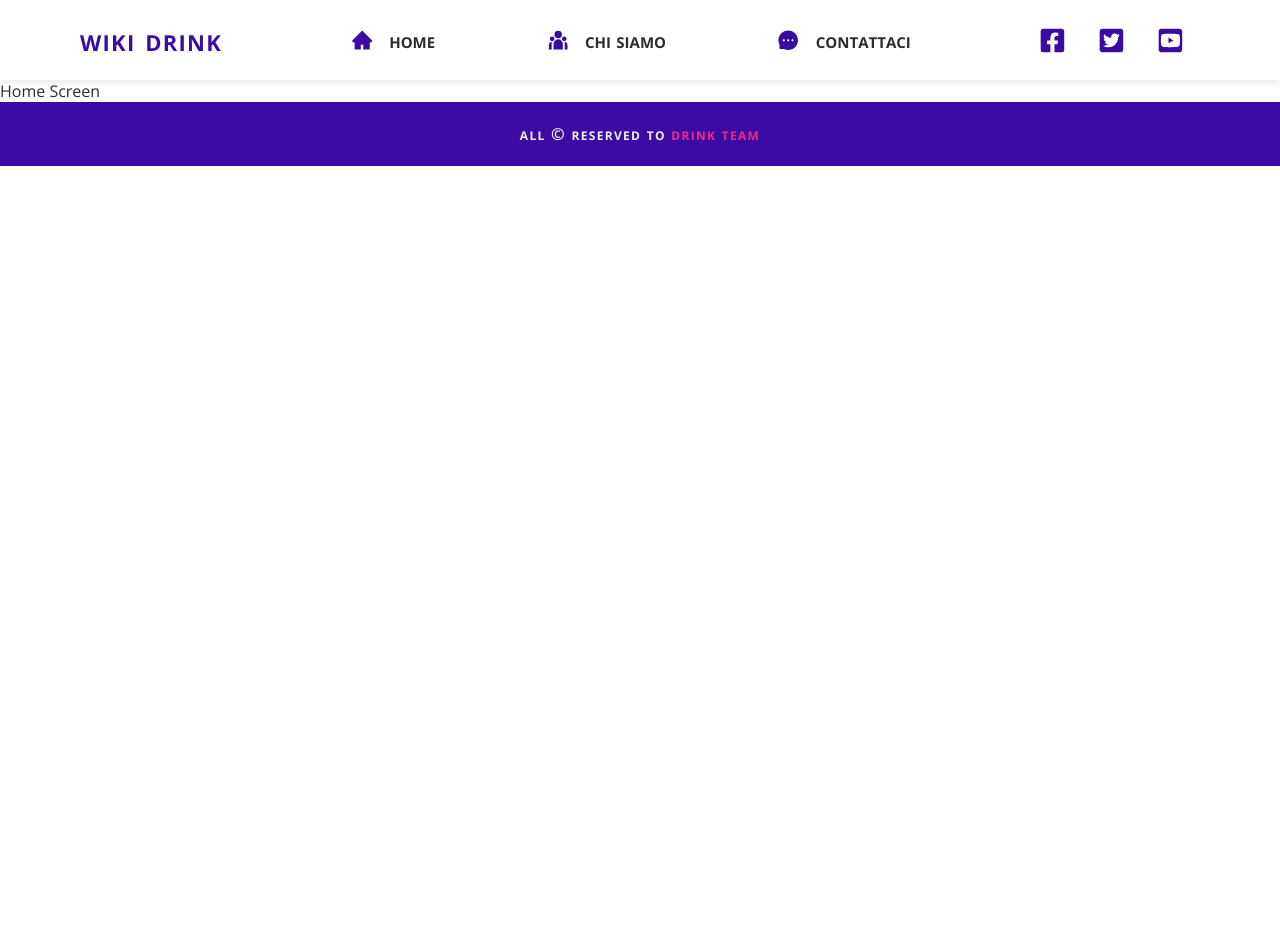
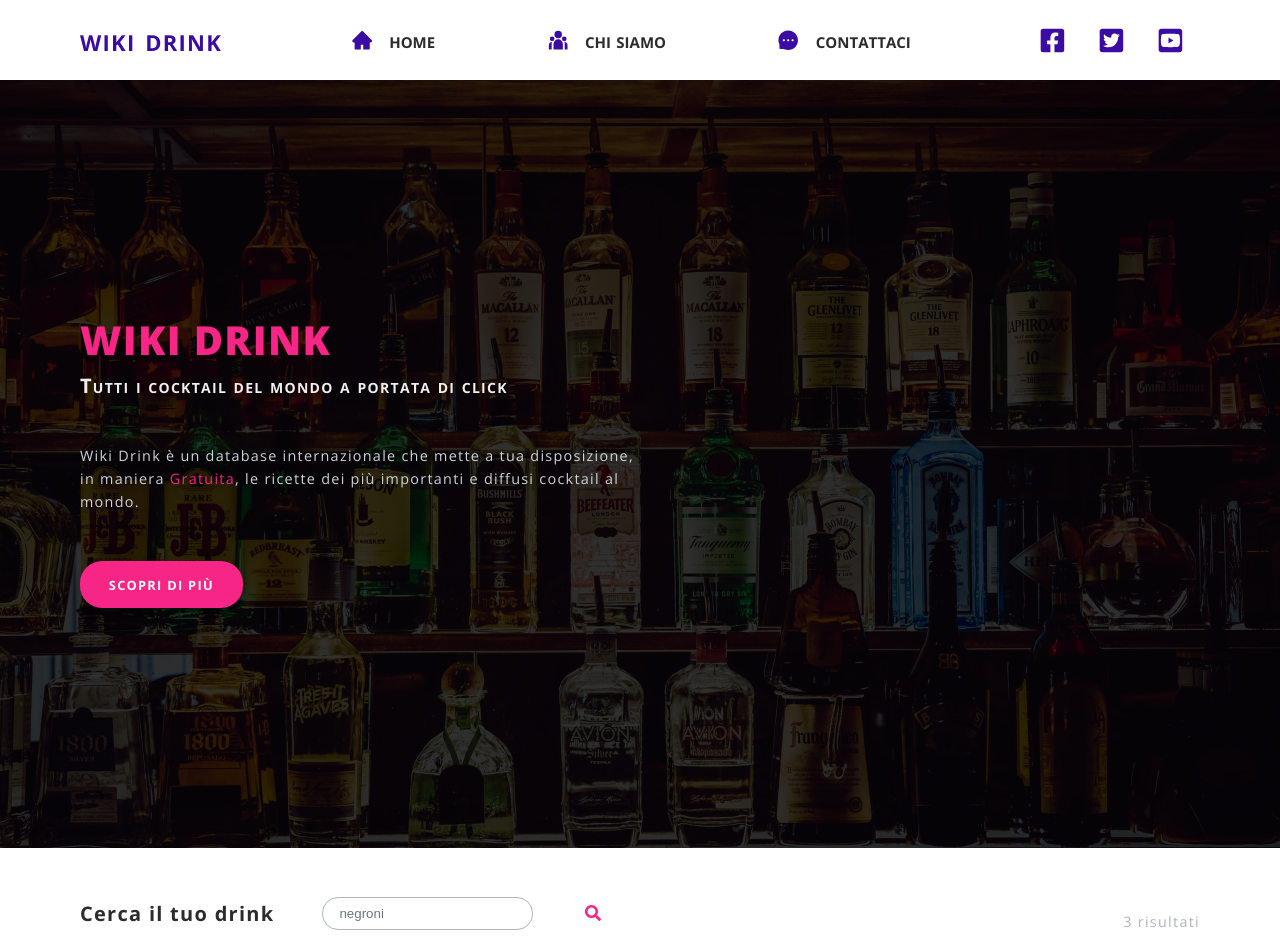
Before and after one commit to matteopelusi7/react-wiki-drink, a React (Create React App) app: page / in a window 1280 px wide. Shown: the top 952 px of the page. Before the commit the page ends 800 px from the top, so only its background shows below. Built offline with nearby package versions, Linux system fonts and the light colour scheme.

Commit message:
add home screen

```diff
--- a/src/screen/HomeScreen.js
+++ b/src/screen/HomeScreen.js
@@ -1,14 +1,68 @@
 import React, { useEffect, useState } from "react";
 import { Hero, Cocktails, Loading, ErrorMessage } from "../components";
 import { FaSearch } from "react-icons/fa";
-// import Lottie from "react-lottie";
+import Lottie from "react-lottie";
 import animationData from "../assets/animation/drink-animation.json";
 import { Link } from "react-router-dom";
 
 const HomeScreen = () => {
+
+  const [input, setInput] = useState('negroni')
+
   return (
     <>
-        Home Screen
+      <Hero>
+        <div className="home-hero">
+          <div className="home-hero-text">
+            <div className="home-hero-title">
+              <h2 className="brand-color">WIKI DRINK</h2>
+              <h4>Tutti i cocktail del mondo a portata di click</h4>
+            </div>
+            <p>Wiki Drink è un database internazionale che mette a tua disposizione, in maniera <span className="brand-color">Gratuita</span>, le ricette dei più importanti e diffusi cocktail al mondo.</p>
+            <Link to='/about' className="btn btn-primary" >
+              Scopri di più
+            </Link>
+          </div>
+          <div className="home-hero-img">
+            {/* <Lottie
+              option={{
+                loop: true,
+                autoplay: true,
+                reverse: true,
+                animationData,
+                renderSettings: {
+                  preserveAspectRatio: 'xMidYMid slice',
+                },
+              }}
+              height={350}
+            /> */}
+          </div>
+        </div>
+      </Hero>
+      <section className="container home-screen">
+        <div className="search-bar">
+          <div className="form-container">
+            <form>
+              <label htmlFor="drink">
+                <h4>Cerca il tuo drink</h4>
+              </label>
+              <div className="input-search">
+                <input
+                  id="drink"
+                  className="input"
+                  placeholder={input}
+                  value={input}
+                  onChange={(e)=> setInput(e.target.value)}
+                />
+                <button className="btn icon-btn" type="submit">
+                  <FaSearch className="icon" />
+                </button>
+              </div>
+            </form>
+          </div>
+          <p className="result">3 risultati</p>
+        </div>
+      </section>
     </>
   );
 };
```
